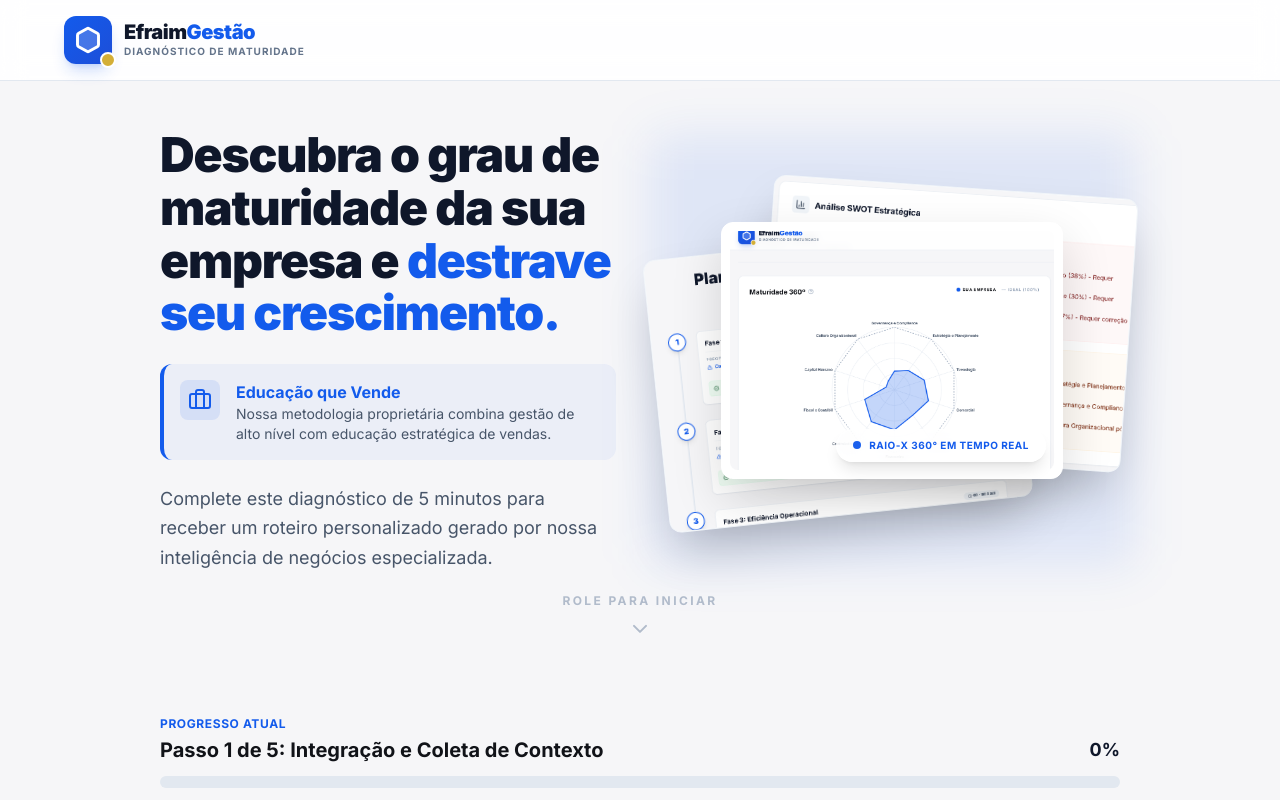
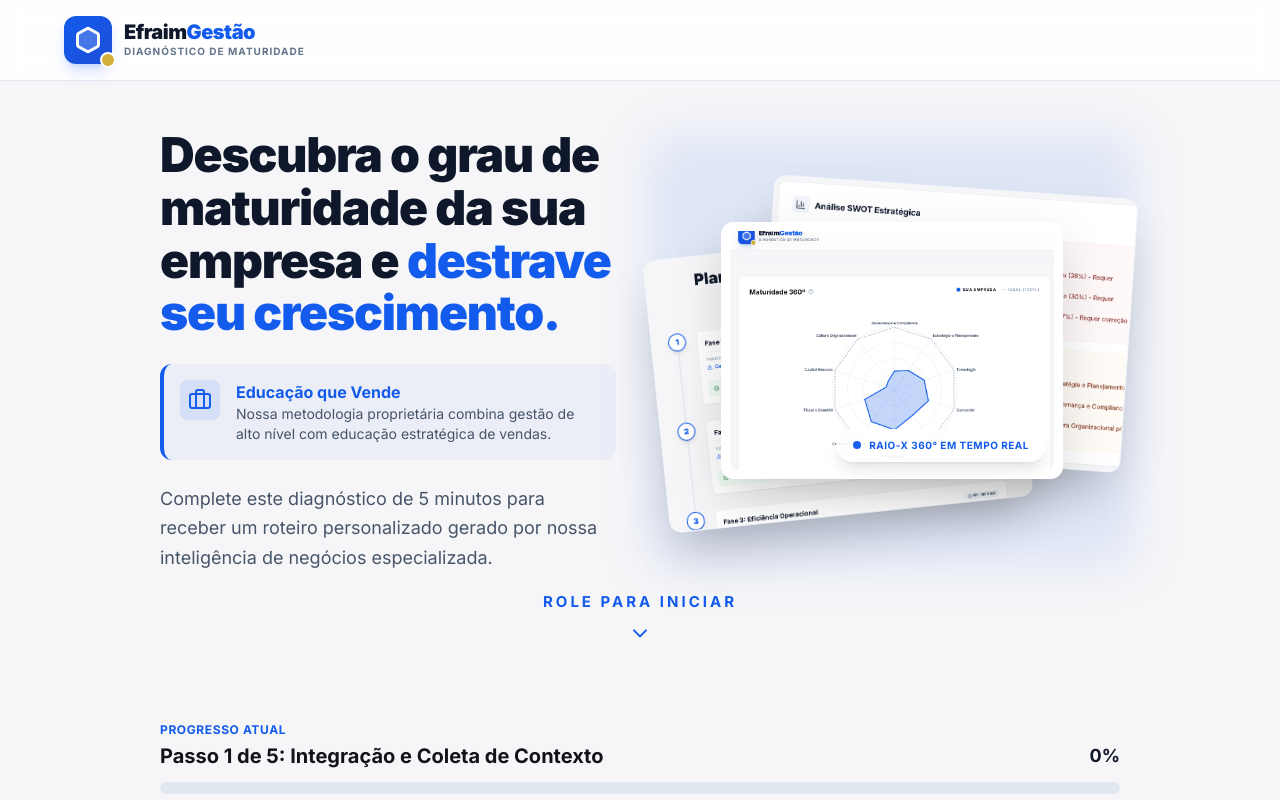
Before and after one commit to weblucianosoares-maker/Efraim-Diagnostico, a React (Vite) app: page / in a window 1280 px wide. Shown: the top 800 px of the page. Built offline with nearby package versions, Linux system fonts and the light colour scheme.

Commit message:
feat: Increase visibility and size of 'Role para iniciar' text

```diff
--- a/components/LandingPage.tsx
+++ b/components/LandingPage.tsx
@@ -135,9 +135,9 @@ export const LandingPage: React.FC<LandingPageProps> = ({ onStart }) => {
           </div>
 
           {/* Scroll Indicator */}
-          <div className="flex flex-col items-center gap-2 mt-8 animate-bounce opacity-70 group cursor-pointer" onClick={() => window.scrollTo({ top: 800, behavior: 'smooth' })}>
-            <span className="text-xs font-bold text-slate-400 uppercase tracking-[0.2em] group-hover:text-primary transition-colors">Role para iniciar</span>
-            <ChevronDown className="text-slate-400 w-6 h-6 group-hover:text-primary transition-colors" />
+          <div className="flex flex-col items-center gap-2 mt-8 animate-bounce group cursor-pointer" onClick={() => window.scrollTo({ top: 800, behavior: 'smooth' })}>
+            <span className="text-[15px] font-bold text-primary uppercase tracking-[0.2em] transition-colors">Role para iniciar</span>
+            <ChevronDown className="text-primary w-6 h-6 transition-colors" />
           </div>
         </div>
 
```
